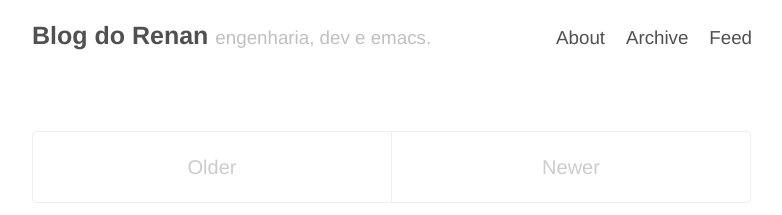
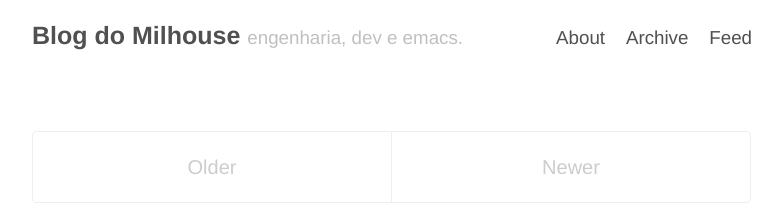
Before and after one commit to rranelli/rranelli.github.io, a Jekyll site: the page built from index.html, in a window 1280 px wide. Shown: the top 215 px of the page, without its empty margins (248-1030 px from the left). Built offline with Jekyll 4.4.1, drawn with Linux system fonts in a browser that asks for light colours; Markdown is read by kramdown in place of the engine named in the settings; the list of posts is cut into pages by our own code.

Commit message:
Change blog name to 'Blog do Milhouse'

```diff
--- a/_config.yml
+++ b/_config.yml
@@ -17,7 +17,7 @@ redcarpet:
   smart_quotes:  lsquo,rsquo,ldquo,rdquo
 
 # Setup
-title: Blog do Renan
+title: Blog do Milhouse
 tagline: engenharia, dev e emacs.
 url: http://rranelli.com
 paginate: 5
```
